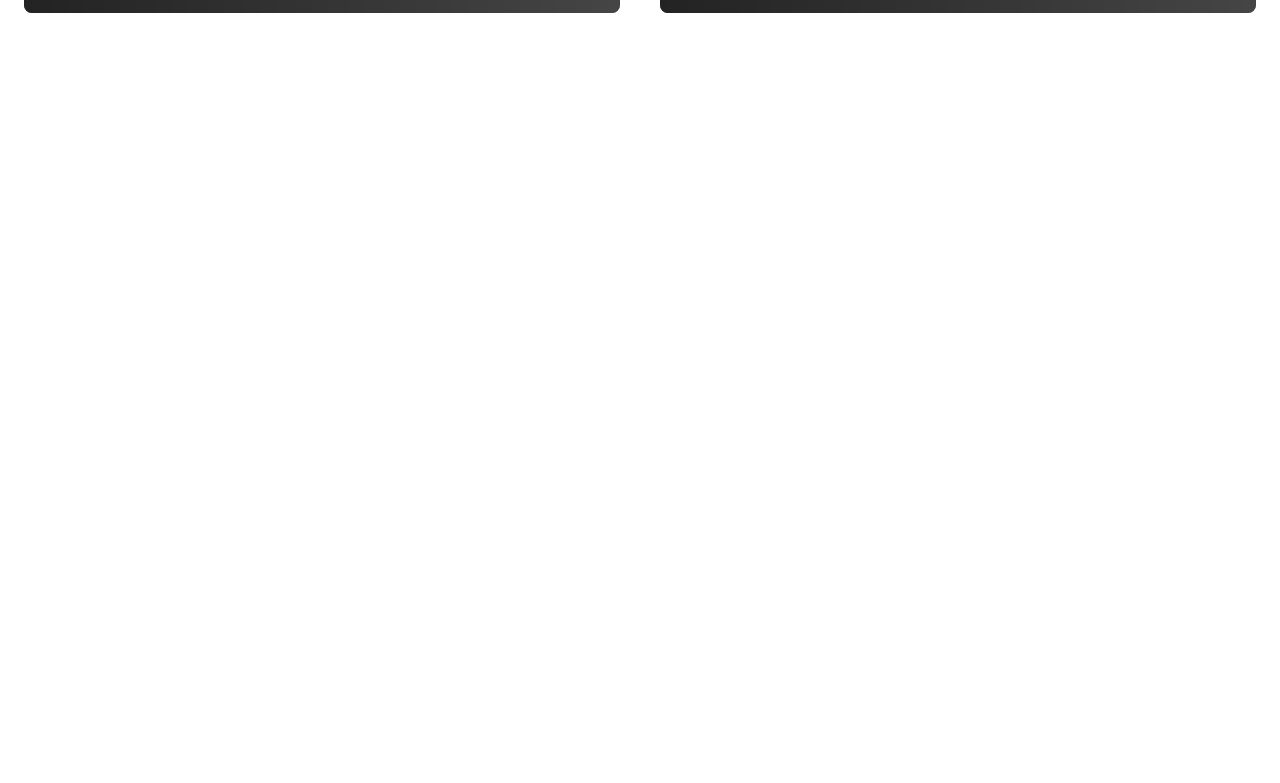
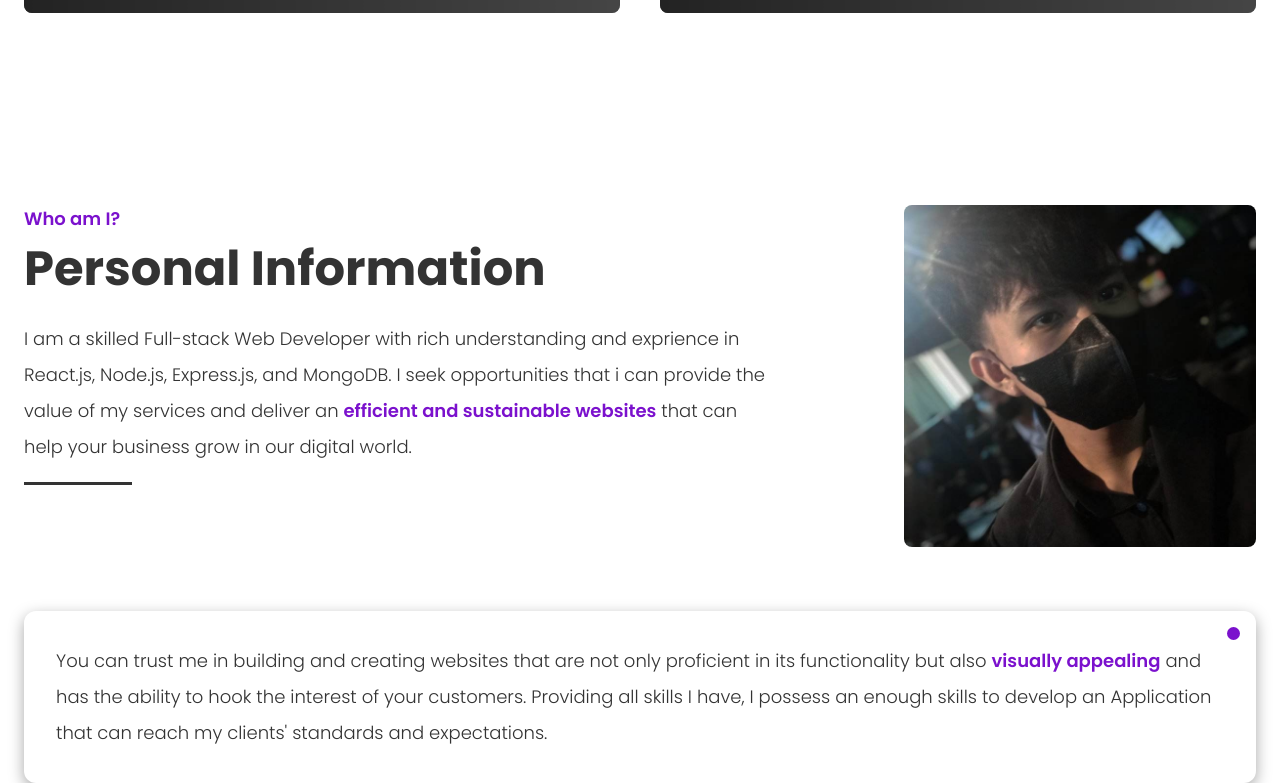
Before and after one commit to ryu-zaki/jhonwellespanola, a React (Vite) app: page / in a window 1280 px wide. Shown: the part 2715-3498 px from the top of the page. Before the commit the page ends 2728 px from the top, so only its background shows below. Built offline with nearby package versions, Linux system fonts and the light colour scheme.

Commit message:
Personal Info

```diff
--- a/src/App.tsx
+++ b/src/App.tsx
@@ -1,12 +1,13 @@
 
+import React from 'react'
 import './App.css'
 import HeroSection from './components/HeroSection'
+import PersonalInfo from './components/PersonalInfo'
 import RecentProject from './components/RecentProjects'
 import ServicesSection from './components/ServicesSection'
 import UpperNavigation from './components/UpperNavigation'
 
 function App() {
-
 
   return (
     <div className='container mx-auto px-2 text-dark lg:px-6 2xl:px-10'>
@@ -15,6 +16,7 @@ function App() {
        <HeroSection />
        <ServicesSection />
        <RecentProject />
+       <PersonalInfo />
       </div>
 
     </div>
--- /dev/null
+++ b/src/components/PersonalInfo.tsx
@@ -0,0 +1,38 @@
+import React from 'react'
+import SectionTitle from './SectionTitle'
+import personalImg from '../assets/Personal Info/personal-img.jpg';
+import personalImgDesktop from '../assets/Personal Info/personal-img-700.jpg';
+
+function PersonalInfo() {
+  return (
+    <div className='flex flex-col gap-8 md:gap-0'>
+      <div className="md:flex md:gap-16 items-center lg:items-start lg:gap-20 xl:gap-32 2xl:gap-36">
+      <div>
+        <div className='flex text-left justify-between items-center sm:justify-start sm:gap-10'>
+        <SectionTitle
+          title='Personal Information'
+          category='Who am I?'
+          description=''
+          textAlignment='text-left'
+        />
+
+        <img className='w-[60px] rounded-full xs:w-[70px] md:hidden' src={personalImg} alt="" />
+        </div>
+
+        <div className="mt-5 text-sm relative leading-6 pb-5 xs:text-base xs:leading-7 md:flex md:justify-between md:gap-20 md:items-center lg:items-start md:mt-2 lg:leading-8 xl:text-lg xl:leading-9  2xl:text-[1.4em] 2xl:leading-[1.8em] 2xl:pb-10">
+            <p>I am a skilled Full-stack Web Developer with rich understanding and exprience in React.js, Node.js, Express.js, and MongoDB. I seek opportunities that i can provide the value of my services and deliver an <span className='text-violet-dark poppins-semibold'>efficient and sustainable websites</span> that can help your business grow in our digital world.</p>
+          <div className='absolute bottom-0 w-[6em] h-[3px] bg-dark'></div>
+        </div>
+        </div>
+
+        <img className='hidden md:block md:rounded-lg md:min-w-[15em] lg:min-w-[17em] xl:min-w-[22em]' src={personalImgDesktop} alt="" />
+      </div>
+        <div className='relative leading-6 before:absolute before:w-[10px] before:aspect-square before:bg-violet-dark before:rounded-full before:right-3 before:top-3 shadow-light shadow-2xl p-5 rounded-xl text-sm xs:text-base xs:leading-7 xs:p-6 md:mt-16 md:before:top-4 md:before:right-4 md:before:w-[13px] lg:p-8 lg:leading-8 xl:text-lg xl:leading-9  2xl:text-[1.4em] 2xl:leading-[2em] 2xl:p-14'>
+            <p>You can trust me in building and creating websites that are not only proficient in its functionality but also <span className='text-violet-dark poppins-semibold'>visually appealing</span> and has the ability to hook the interest of your customers. Providing all skills I have, I possess an enough skills to develop an Application that can reach my clients' standards and expectations.</p>
+        </div>
+
+    </div>
+  )
+}
+
+export default PersonalInfo
--- a/src/components/SectionTitle.tsx
+++ b/src/components/SectionTitle.tsx
@@ -3,13 +3,14 @@ import React from 'react'
 interface SectionTitleProps {
   title: string;
   category: string;
-  description: string
+  description: string;
+  textAlignment?: string;
 }
 
-const SectionTitle: React.FC<SectionTitleProps> = ({ title, category, description }) => {
+const SectionTitle: React.FC<SectionTitleProps> = ({ title, category, description, textAlignment }) => {
 
   return (
-    <div className='text-center max-w-[35em] mx-auto xl:max-w-[50em]'>
+    <div className={`${!textAlignment ? "text-center mx-auto" : textAlignment} max-w-[35em] xl:max-w-[50em]`}>
       <p className='text-violet-dark  text-sm xs:text-base poppins-semibold xl:text-lg 2xl:text-xl '>{category}</p>
       <h2 className="text-xl poppins-bold xs:text-2xl lg:text-3xl xl:text-5xl xl:mt-3 2xl:text-[2.7em] 2xl:mt-3">{title}</h2>
       <p className='leading-6 text-sm xs:text-base mt-2 xs:leading-7 lg:mt-3 xl:mt-5 xl:text-lg 2xl:text-[1.4em] 2xl:leading-[1.8em]'>{description}</p>
```
Also changed, not shown: src/assets/Personal Info/personal-img-700.jpg (added), src/assets/Personal Info/personal-img.jpg (added).
